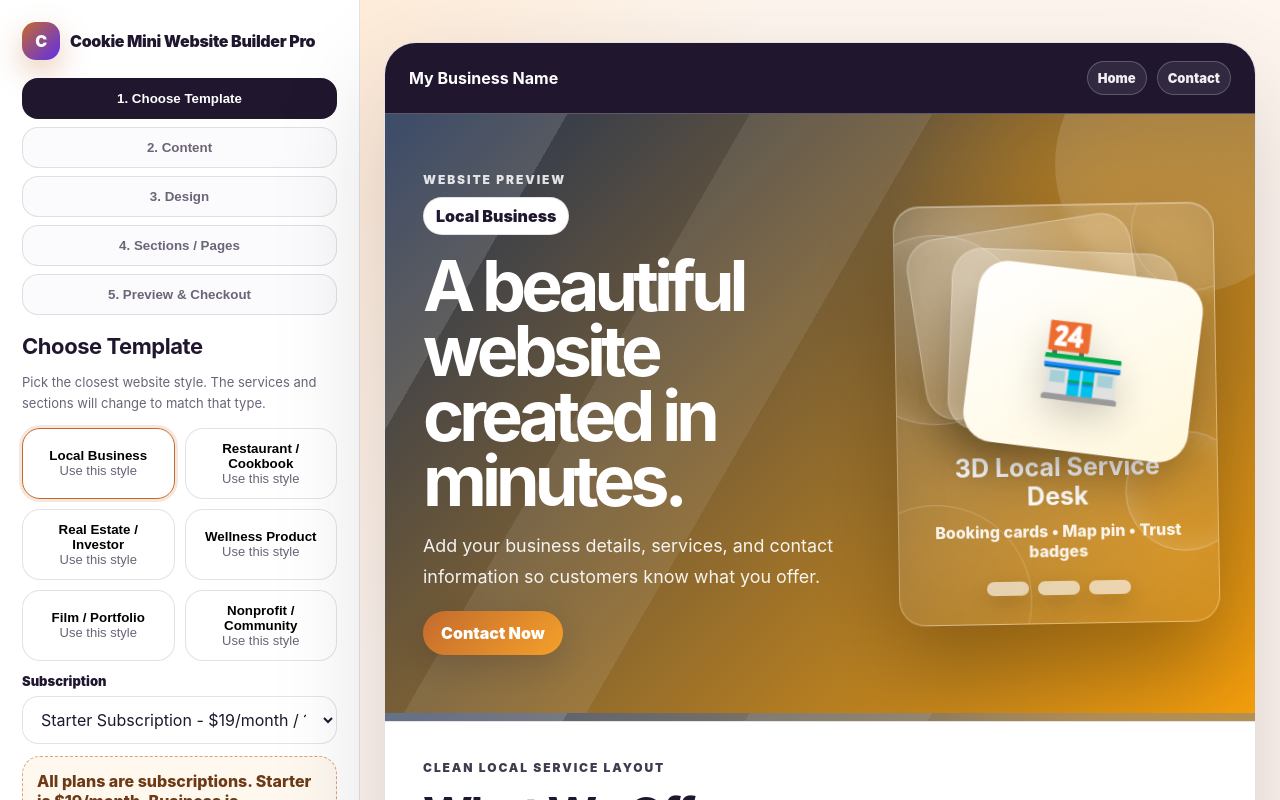
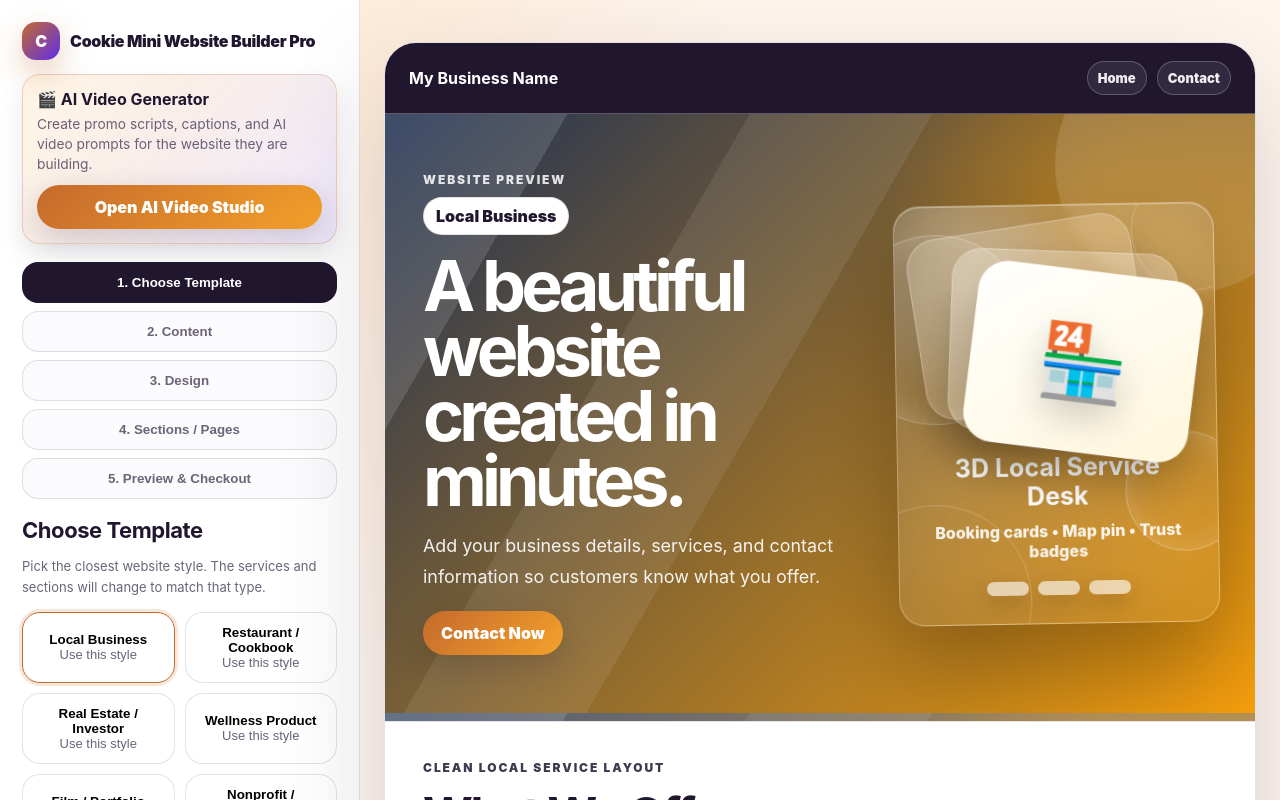
Before and after one commit to cookiemariepearson-coder/cookie-mini-website-builder-pro, a Next.js app: page /builder in a window 1280 px wide. Shown: the top 800 px of the page. Built offline with nearby package versions, Linux system fonts and the light colour scheme.

Commit message:
Add files via upload

```diff
--- a/app/builder/page.tsx
+++ b/app/builder/page.tsx
@@ -1,5 +1,6 @@
 'use client';
 
+import Link from 'next/link';
 import { useMemo, useState } from 'react';
 import { plans, templates, slugify, getPlanPrice, getBillingLabel, getExtraPageCount, EXTRA_PAGE_PRICE, normalizePages, pageOptions, type PlanKey, type TemplateKey } from '@/lib/templates';
 import { CustomerSiteView } from '@/lib/site-view';
@@ -86,6 +87,11 @@ export default function BuilderPage() {
     <main className="builder-shell">
       <aside className="sidebar">
         <div className="brand"><span className="logo">C</span> Cookie Mini Website Builder Pro</div>
+        <div className="video-studio-callout">
+          <strong>🎬 AI Video Generator</strong>
+          <p>Create promo scripts, captions, and AI video prompts for the website they are building.</p>
+          <Link className="btn gold" href="/video-studio">Open AI Video Studio</Link>
+        </div>
         <div className="stepper">
           {steps.map((s, i) => <button key={s} onClick={() => setStep(i)} className={`step ${step === i ? 'active' : ''}`}>{i + 1}. {s}</button>)}
         </div>
--- a/app/customer/page.tsx
+++ b/app/customer/page.tsx
@@ -91,6 +91,7 @@ export default function CustomerDashboardPage() {
       <div className="navlinks">
         <Link href="/builder">Create Site</Link>
         <Link href="/dashboard">Owner Dashboard</Link>
+        <Link href="/video-studio">AI Video Studio</Link>
         <Link href="/">Home</Link>
       </div>
     </nav>
@@ -136,6 +137,7 @@ export default function CustomerDashboardPage() {
         <a className="btn gold" href={links.subdomain} target="_blank" rel="noreferrer">Open Live Website</a>
         <a className="btn secondary" href={links.direct} target="_blank" rel="noreferrer">Open Backup Direct Link</a>
         <Link className="btn secondary" href={`/customer/edit/${site.slug}`}>Edit Website Details</Link>
+        <Link className="btn gold" href="/video-studio">Create Promo Video</Link>
       </div>
 
       <div className="card" style={{boxShadow: 'none', marginTop: 18}}>
--- a/app/dashboard/page.tsx
+++ b/app/dashboard/page.tsx
@@ -4,7 +4,7 @@ export default function DashboardPage() {
   return <main className="container section">
     <nav className="nav">
       <div className="brand"><span className="logo">C</span> Cookie Mini Website Builder Dashboard</div>
-      <div className="navlinks"><Link href="/builder">Builder</Link><Link href="/customer">Customer</Link><Link href="/admin">Admin</Link><Link href="/">Home</Link></div>
+      <div className="navlinks"><Link href="/builder">Builder</Link><Link href="/customer">Customer</Link><Link href="/video-studio">AI Video Studio</Link><Link href="/admin">Admin</Link><Link href="/">Home</Link></div>
     </nav>
     <section className="card">
       <span className="badge">Control Center</span>
@@ -14,6 +14,7 @@ export default function DashboardPage() {
         <div className="card"><h3>Create Customer Website</h3><p>Build a new website, send the customer to subscription checkout, then publish their live link.</p><Link className="btn gold" href="/builder">Open Builder</Link></div>
         <div className="card"><h3>Customer Dashboard</h3><p>Customers can reopen their website, edit content, update contact details, and republish changes while subscribed.</p><Link className="btn gold" href="/customer">Open Customer Dashboard</Link></div>
         <div className="card"><h3>Admin Control Center</h3><p>Review customer sites, open links, edit content, and pause websites when needed.</p><Link className="btn" href="/admin">Open Admin</Link></div>
+        <div className="card"><h3>AI Video Studio</h3><p>Create promo video scripts, captions, and AI prompts for customer websites, TikTok, Facebook, and Instagram.</p><Link className="btn gold" href="/video-studio">Open AI Video Studio</Link></div>
         <div className="card"><h3>Debug Site Check</h3><p>Check whether a slug is saved and open the direct or subdomain link.</p><Link className="btn secondary" href="/debug/site-check">Check Site</Link></div>
       </div>
     </section>
--- a/app/globals.css
+++ b/app/globals.css
@@ -565,3 +565,27 @@ textarea { min-height: 88px; resize: vertical; }
   .art-stack-3d { height: 150px; }
   .art-layer-front b { font-size: 54px; }
 }
+
+/* AI Video Studio visibility patch */
+.video-studio-callout {
+  margin: 14px 0 16px;
+  padding: 14px;
+  border-radius: 18px;
+  background:
+    radial-gradient(circle at top left, rgba(255,255,255,.35), transparent 42%),
+    linear-gradient(135deg, rgba(255,190,90,.22), rgba(139,92,246,.13));
+  border: 1px solid rgba(196,106,45,.24);
+  box-shadow: 0 12px 26px rgba(32,23,47,.09);
+}
+.video-studio-callout strong {
+  display: block;
+  margin-bottom: 6px;
+  color: #20172f;
+}
+.video-studio-callout p {
+  margin: 0 0 10px;
+  font-size: .86rem;
+  line-height: 1.45;
+  color: #6b6178;
+}
+.video-studio-callout .btn { width: 100%; justify-content: center; text-align: center; }
--- a/app/page.tsx
+++ b/app/page.tsx
@@ -11,6 +11,7 @@ export default function HomePage() {
             <Link href="/builder">Create Site</Link>
             <Link href="/dashboard">Dashboard</Link>
             <Link href="/customer">Customer Login</Link>
+            <Link href="/video-studio">AI Video Studio</Link>
             <a href="#pricing">Subscriptions</a>
           </div>
         </nav>
@@ -22,6 +23,7 @@ export default function HomePage() {
             <div className="controls">
               <Link className="btn gold" href="/builder">Start Building</Link>
               <Link className="btn secondary" href="/customer">Customer Login</Link>
+              <Link className="btn secondary" href="/video-studio">AI Video Studio</Link>
             </div>
           </div>
           <div className="mock">
@@ -35,6 +37,7 @@ export default function HomePage() {
                 <div className="mock-tile">Build</div>
                 <div className="mock-tile">Subscribe</div>
                 <div className="mock-tile">Publish</div>
+                <div className="mock-tile">AI Video</div>
               </div>
             </div>
           </div>
```
Also changed, not shown: 1 other file (tests, documents, lock files or other folders).
